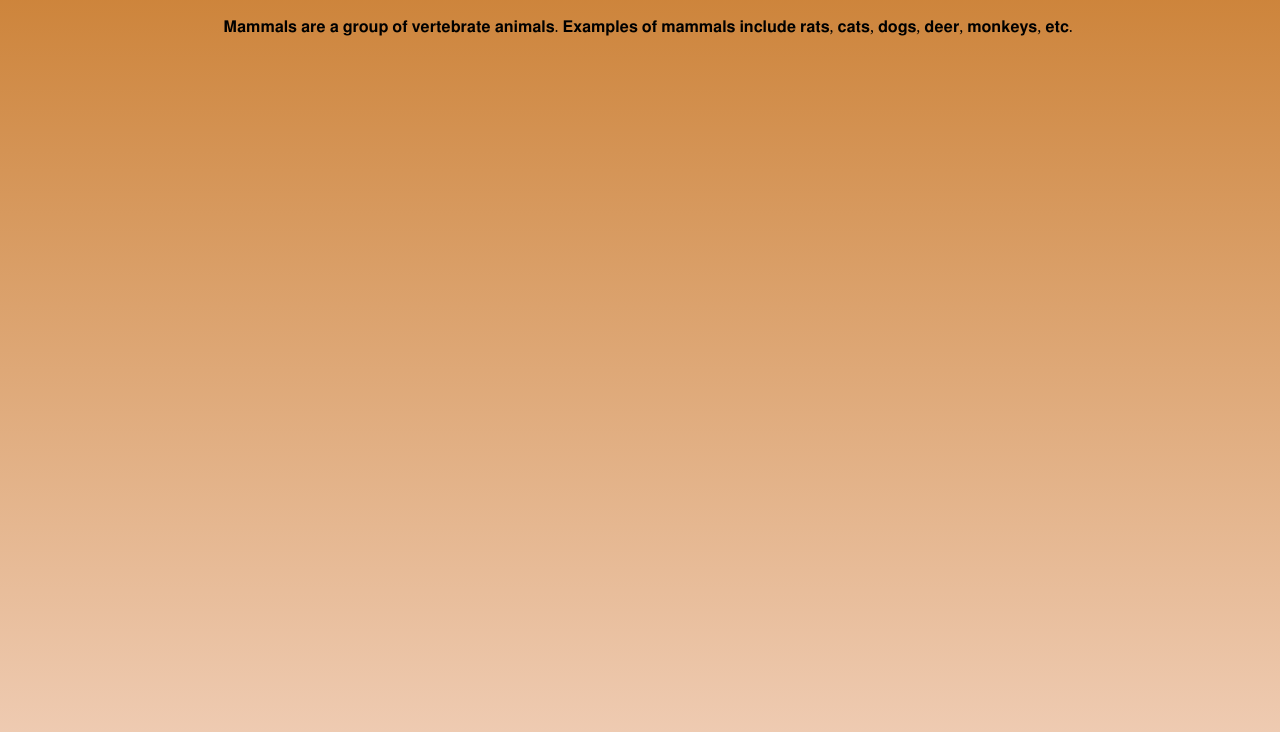
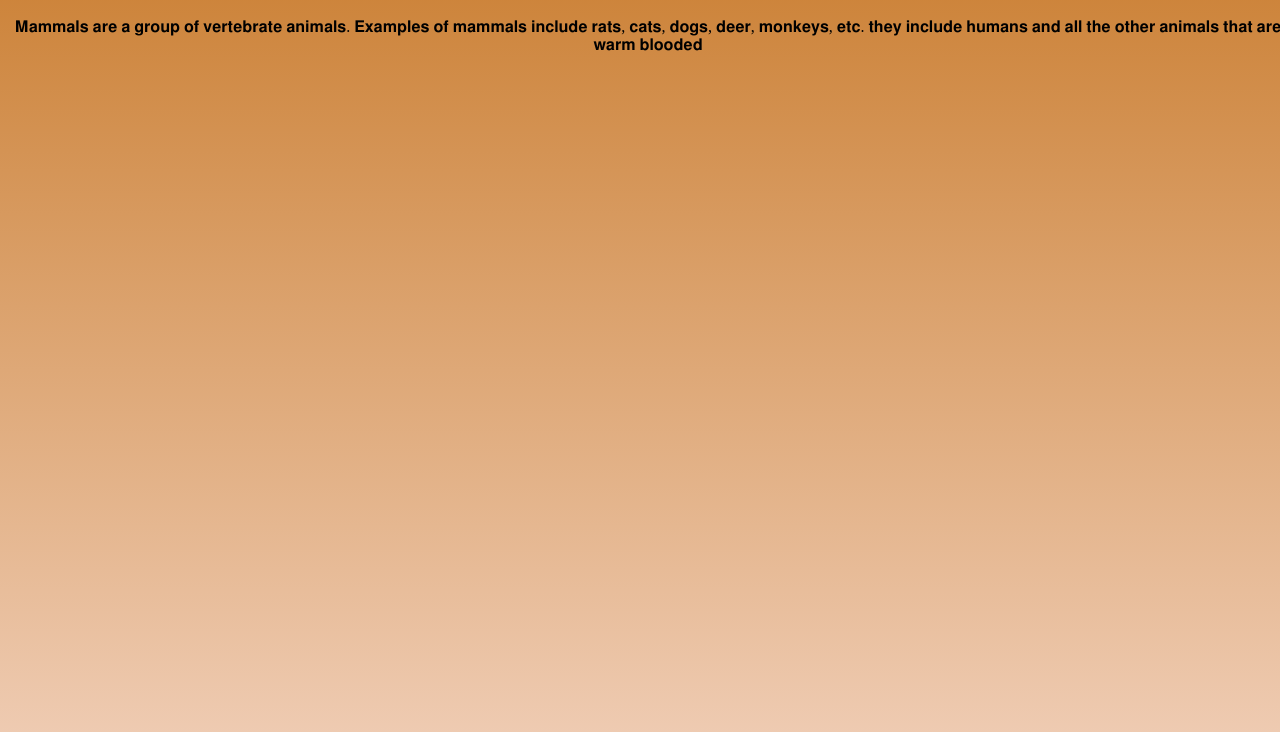
Before and after one commit to alishay3412/MyWebsite, a plain HTML site: page index.html in a window 1280 px wide. Shown: the part 48-780 px from the top of the page. Drawn offline with Linux system fonts and the light colour scheme.

Commit message:
Update index.html

```diff
--- a/index.html
+++ b/index.html
@@ -14,7 +14,7 @@
 
 
   <h1>𝓜𝓪𝓶𝓶𝓪𝓵𝓼</h1>
-𝐌𝐚𝐦𝐦𝐚𝐥𝐬 𝐚𝐫𝐞 𝐚 𝐠𝐫𝐨𝐮𝐩 𝐨𝐟 𝐯𝐞𝐫𝐭𝐞𝐛𝐫𝐚𝐭𝐞 𝐚𝐧𝐢𝐦𝐚𝐥𝐬. 𝐄𝐱𝐚𝐦𝐩𝐥𝐞𝐬 𝐨𝐟 𝐦𝐚𝐦𝐦𝐚𝐥𝐬 𝐢𝐧𝐜𝐥𝐮𝐝𝐞 𝐫𝐚𝐭𝐬, 𝐜𝐚𝐭𝐬, 𝐝𝐨𝐠𝐬, 𝐝𝐞𝐞𝐫, 𝐦𝐨𝐧𝐤𝐞𝐲𝐬, 𝐞𝐭𝐜.
+𝐌𝐚𝐦𝐦𝐚𝐥𝐬 𝐚𝐫𝐞 𝐚 𝐠𝐫𝐨𝐮𝐩 𝐨𝐟 𝐯𝐞𝐫𝐭𝐞𝐛𝐫𝐚𝐭𝐞 𝐚𝐧𝐢𝐦𝐚𝐥𝐬. 𝐄𝐱𝐚𝐦𝐩𝐥𝐞𝐬 𝐨𝐟 𝐦𝐚𝐦𝐦𝐚𝐥𝐬 𝐢𝐧𝐜𝐥𝐮𝐝𝐞 𝐫𝐚𝐭𝐬, 𝐜𝐚𝐭𝐬, 𝐝𝐨𝐠𝐬, 𝐝𝐞𝐞𝐫, 𝐦𝐨𝐧𝐤𝐞𝐲𝐬, 𝐞𝐭𝐜. 𝐭𝐡𝐞𝐲 𝐢𝐧𝐜𝐥𝐮𝐝𝐞 𝐡𝐮𝐦𝐚𝐧𝐬 𝐚𝐧𝐝 𝐚𝐥𝐥 𝐭𝐡𝐞 𝐨𝐭𝐡𝐞𝐫 𝐚𝐧𝐢𝐦𝐚𝐥𝐬 𝐭𝐡𝐚𝐭 𝐚𝐫𝐞 𝐰𝐚𝐫𝐦 𝐛𝐥𝐨𝐨𝐝𝐞𝐝
 
 
   <p>
```
